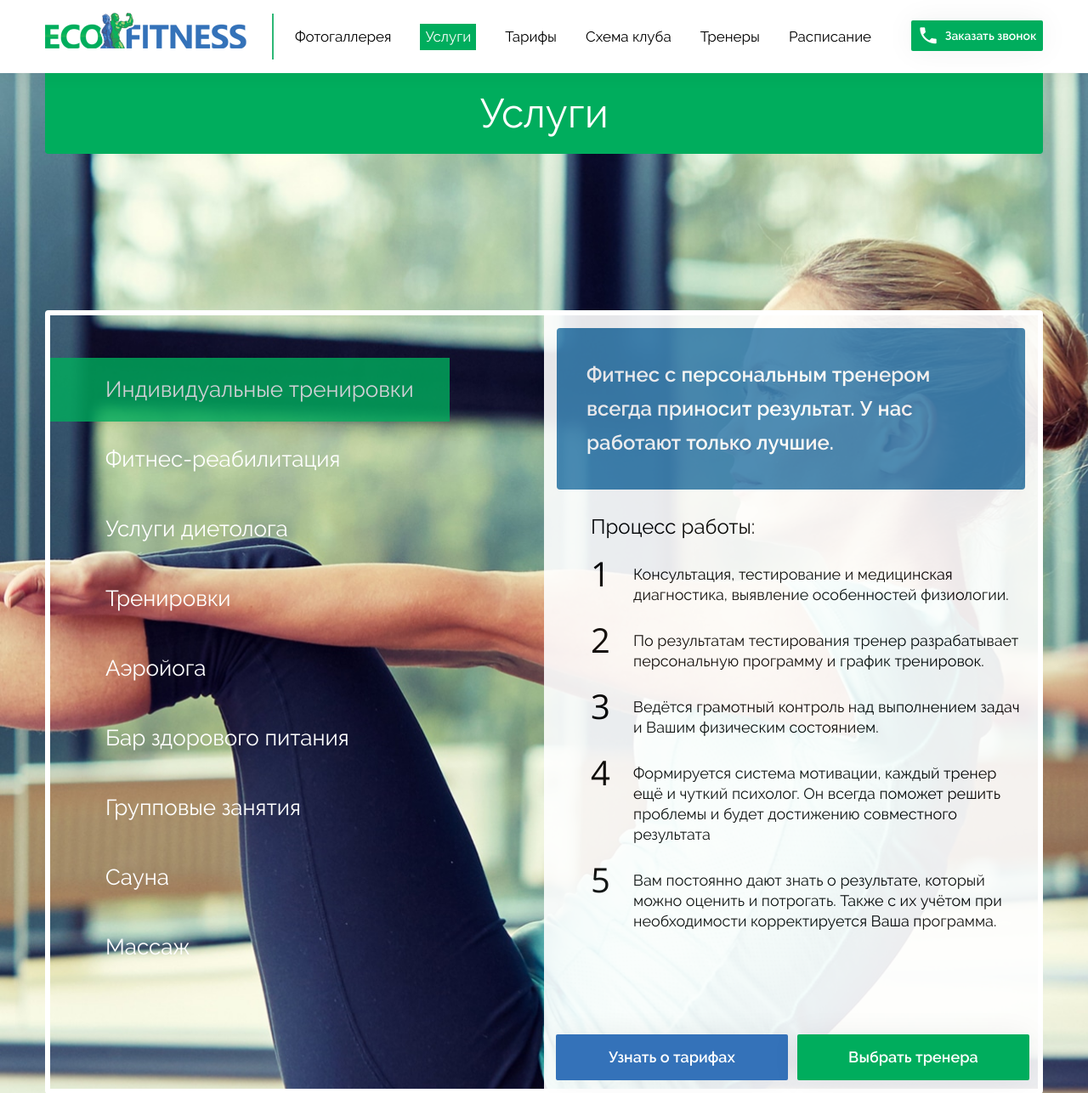
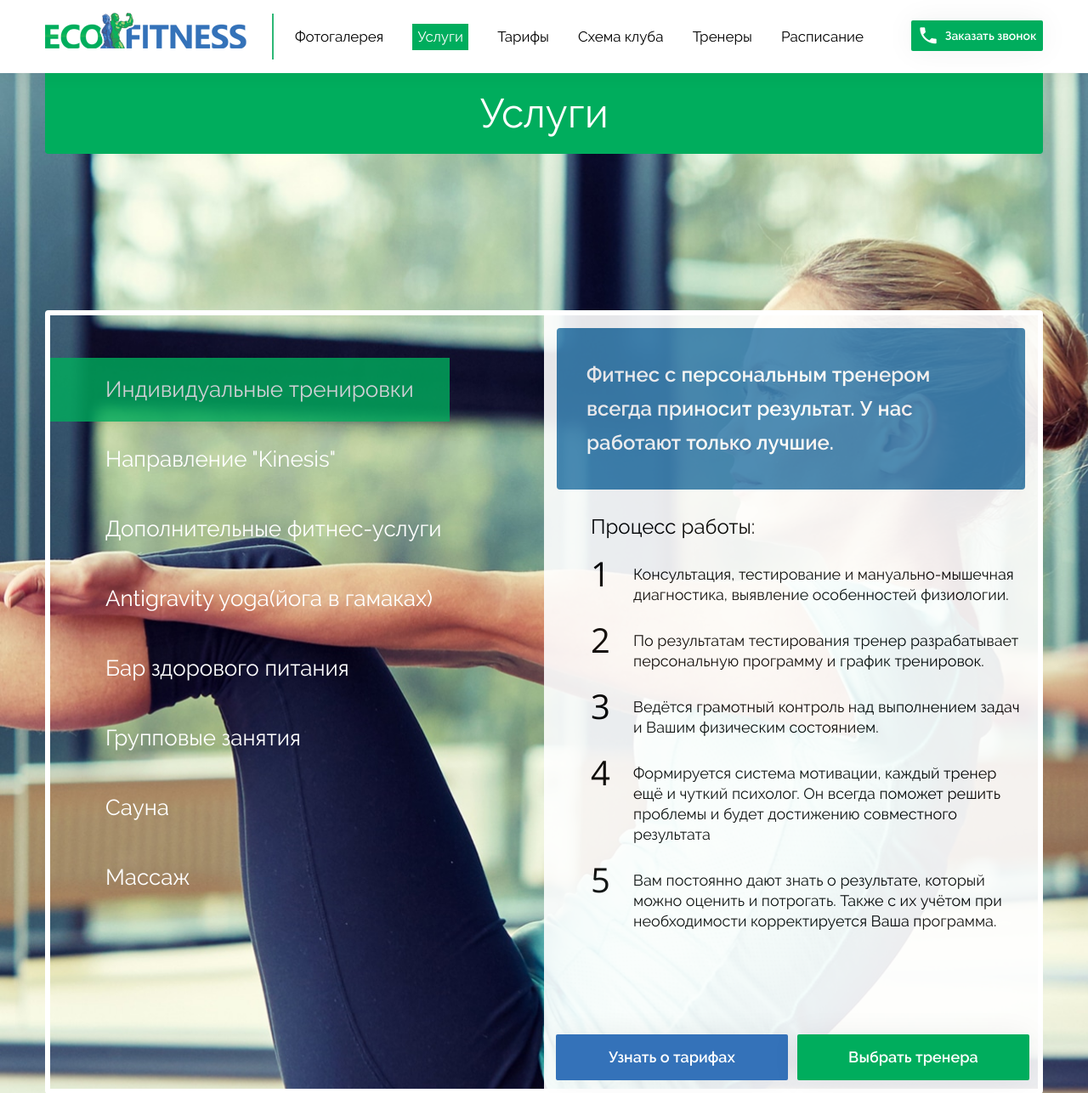
Before and after one commit to lizzzzzy/ecofitness, a PHP site: page /services in a window 1280 px wide. Shown: the top 1286 px of the page at 85% size. Run offline with PHP 8.4, Linux system fonts and the light colour scheme; some libraries are stand-ins or nearby versions.

Commit message:
fix from host

```diff
--- a/about.html
+++ b/about.html
@@ -27,7 +27,7 @@
                 <nav class="main-navigation">
                     <ul>
                         <li class="menu-item active"><a href="about.html">О нас</a></li>
-                        <li class="menu-item"><a href="gallery.html">Фотогаллерея</a></li>
+                        <li class="menu-item"><a href="gallery.html">Фотогалерея</a></li>
                         <li class="menu-item"><a href="services.html">Услуги</a></li>
                         <li class="menu-item"><a href="rates.html">Тарифы</a></li>
                         <li class="menu-item"><a href="scheme.html">Схема клуба</a></li>
--- a/config.json
+++ b/config.json
@@ -1 +1 @@
-{"sitename":"\u042d\u043a\u043e-\u0424\u0438\u0442\u043d\u0435\u0441\u0441","email":"ask@ecofitness.su"}
+{"sitename":"\u042d\u043a\u043e\u0424\u0438\u0442\u043d\u0435\u0441","email":"ask@ecofitness.su"}
--- a/css/style.css
+++ b/css/style.css
@@ -780,7 +780,7 @@ header .about-us .promo-block .social .facebook {
     font-size: 22px;
     color: #000000;
     margin: 0;
-    padding-top: 50px;
+    padding-top: 30px;
     line-height: 36px
 }
 .rates .subscriptions .sub-card:last-child {
@@ -838,7 +838,7 @@ header .about-us .promo-block .social .facebook {
     color: #000000;
     font-size: 19px;
     line-height: 29px;
-    padding-top: 35px
+    padding-top: 20px
 }
 .rates .special .special-card:last-child {
     margin-right: 0
@@ -889,7 +889,7 @@ header .about-us .promo-block .social .facebook {
     border: none
 }
 .rates .form form textarea {display: none;}
-.rates .form form input[type="text"] {
+.rates .form form input[type="text"], input[type="password"]  {
     font-size: 16px;
     padding-left: 15px
 }
@@ -1136,8 +1136,14 @@ cursor: -zoom-in;}
 }
 .desc{
     position: absolute;
-    right: 350px;
+    right: 190px;
     top: 310px;
+}
+.parking{
+        position: absolute;
+    top: 380px;
+    right: 50px;
+
 }
 footer {
     font-family: 'PTSans';
--- a/js/map.js
+++ b/js/map.js
@@ -12,7 +12,7 @@
           var image = 'img/parking-icon.png';
 
         var villages = new google.maps.Map(document.getElementById('villages'), {
-            zoom: 15, //зум
+            zoom: 16, //зум
             center: fit,
             scrollwheel: false
         });
@@ -25,7 +25,7 @@
         var marker = new google.maps.Marker({
             position: park,
             map: villages,
-           icon: image,
+            icon: image,
             title: 'Парковка' //заголовок маркера
         });
 
--- a/lib/auth.php
+++ b/lib/auth.php
@@ -8,7 +8,7 @@ session_start(); //Запускаем сессии
  */
 class AuthClass {
     private $_login = "admin"; //Устанавливаем логин
-    private $_password = "admin"; //Устанавливаем пароль
+    private $_password = "ecofitness"; //Устанавливаем пароль
 
     /**
      * Проверяет, авторизован пользователь или нет
--- a/scheme.html
+++ b/scheme.html
@@ -41,7 +41,7 @@
                <a href="index.html" class="logo"><img src="img/head-logo.png" width="237" height="42" alt="ecofitness"></a>
                 <nav class="main-navigation">
                     <ul>
-                        <li class="menu-item"><a href="gallery.html">Фотогаллерея</a></li>
+                        <li class="menu-item"><a href="gallery.html">Фотогалерея</a></li>
                         <li class="menu-item"><a href="services.html">Услуги</a></li>
                         <li class="menu-item"><a href="rates.html">Тарифы</a></li>
                         <li class="menu-item active"><a href="scheme.html">Схема клуба</a></li>
--- a/services.html
+++ b/services.html
@@ -45,7 +45,7 @@
                 <nav class="main-navigation">
                     <ul>
 
-                        <li class="menu-item"><a href="gallery.html">Фотогаллерея</a></li>
+                        <li class="menu-item"><a href="gallery.html">Фотогалерея</a></li>
                         <li class="menu-item active"><a href="services.html">Услуги</a></li>
                         <li class="menu-item"><a href="rates.html">Тарифы</a></li>
                         <li class="menu-item"><a href="scheme.html">Схема клуба</a></li>
@@ -64,10 +64,9 @@
                     <div class="service-menu clearfix">
                         <div class="column-left">
                             <div class="serv-btn active" data-trigger="1">Индивидуальные тренировки</div>
-                            <div class="serv-btn" data-trigger="2">Фитнес-реабилитация</div>
-                            <div class="serv-btn" data-trigger="3">Услуги диетолога</div>
-                            <div class="serv-btn" data-trigger="4">Тренировки</div>
-                            <div class="serv-btn" data-trigger="5">Аэройога</div>
+                            <div class="serv-btn" data-trigger="2">Направление "Kinesis"</div>
+                            <div class="serv-btn" data-trigger="4">Дополнительные фитнес-услуги</div>
+                            <div class="serv-btn" data-trigger="5">Antigravity yoga(йога в гамаках)</div>
                             <div class="serv-btn" data-trigger="6">Бар здорового питания</div>
                             <div class="serv-btn" data-trigger="7">Групповые занятия</div>
                             <div class="serv-btn" data-trigger="8">Сауна</div>
@@ -79,7 +78,7 @@
                                 <p>Процесс работы:</p>
                                 <ul>
                                     <li>
-                                        <p class="number">1</p> Консультация, тестирование и медицинская диагностика, выявление особенностей физиологии.</li>
+                                        <p class="number">1</p> Консультация, тестирование и мануально-мышечная диагностика, выявление особенностей физиологии.</li>
                                     <li>
                                         <p class="number">2</p>По результатам тестирования тренер разрабатывает персональную программу и график тренировок.</li>
                                     <li>
@@ -109,9 +108,6 @@
                                     <li>
                                         <p class="number">6</p> Посещение индивидуальных тренировок в фитнес-клубе для закрепления результата </li>
                                 </ul>
-                            </div>
-                            <div class="item-card diet block" id="block-3">
-                                <div class="card-title-blue"> Услуги диетолога дают возможность освоить азы спортивного или правильно питания для успешного старта в новой сфере занятий. Вы получаете идеально подробное питание на каждый день, которое значительно ускорит достижение намеченных результатов без вреда для здоровья. </div>
                             </div>
                              <div class="item-card diet block" id="block-4">
                                <div class="card-title-blue">Фитнес с персональным тренером всегда приносит результат. У нас работают только лучшие. </div>
--- a/trainers.html
+++ b/trainers.html
@@ -44,7 +44,7 @@
                 <nav class="main-navigation">
                     <ul>
 
-                        <li class="menu-item"><a href="gallery.html">Фотогаллерея</a></li>
+                        <li class="menu-item"><a href="gallery.html">Фотогалерея</a></li>
                         <li class="menu-item"><a href="services.html">Услуги</a></li>
                         <li class="menu-item"><a href="rates.html">Тарифы</a></li>
                         <li class="menu-item"><a href="scheme.html">Схема клуба</a></li>
```
Also changed, not shown: gallery.html (+7 -5 lines), index.html (+6 -5 lines), rates.html (+20 -7 lines), schuedle.html (+1 -1 lines), img/parking.png (added).
